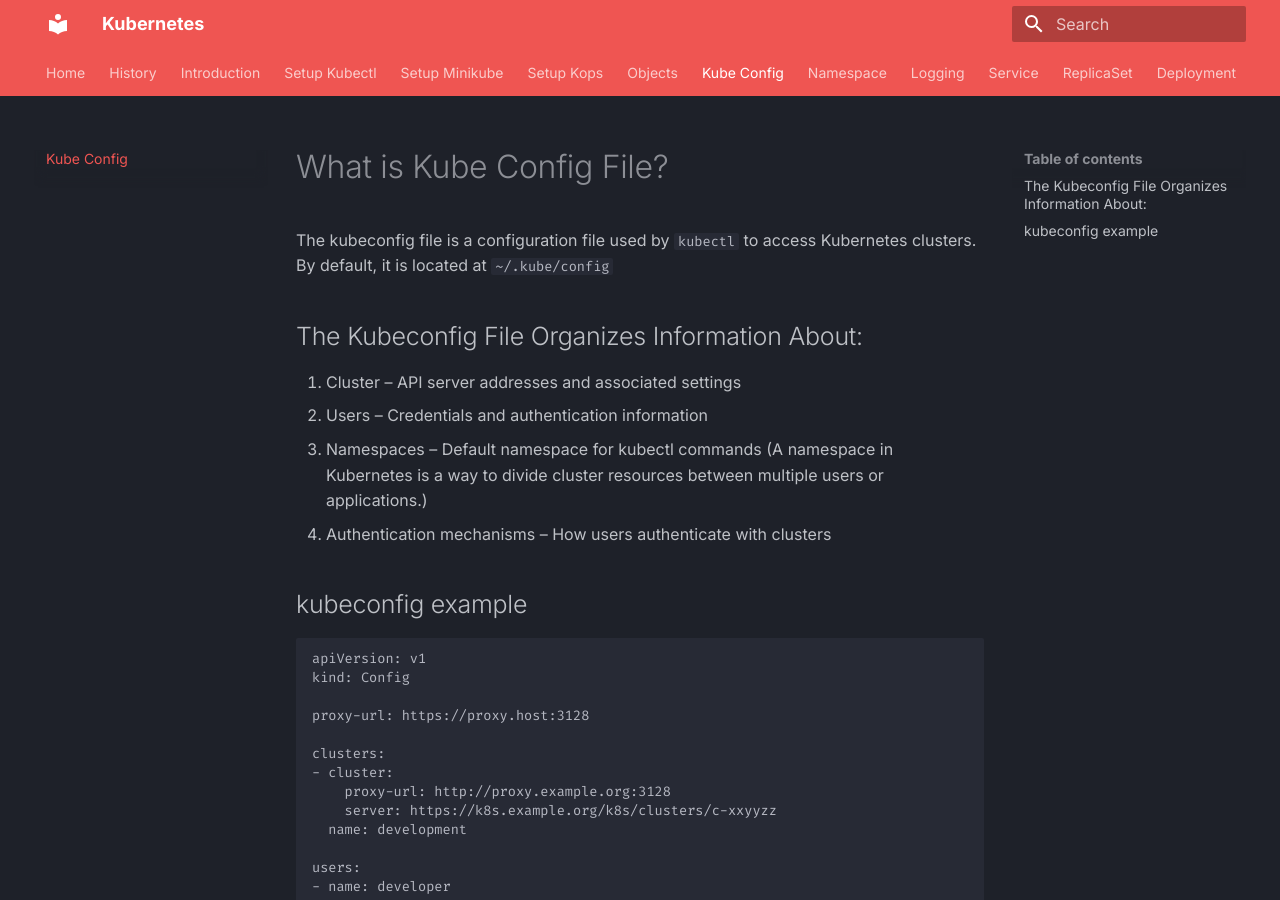
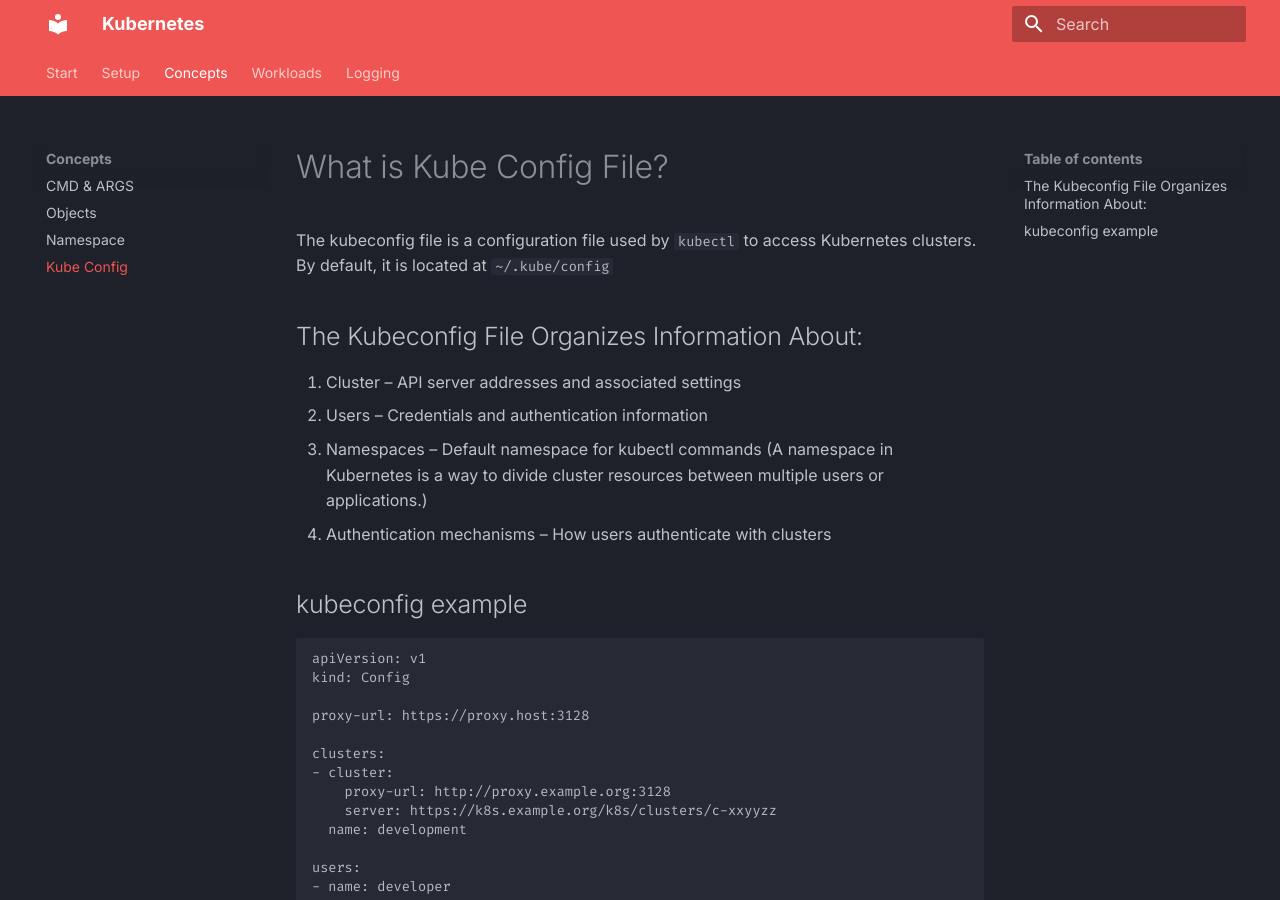
Before and after one commit to Alex0424/kubernetes, an MkDocs documentation site: the page built from docs/kube_config.md, in a window 1280 px wide and 900 px high. Built offline with MkDocs 1.6.1 and Material for MkDocs 9.7.7, drawn with Linux system fonts in a browser that asks for light colours.

Commit message:
Added commands_args page

```diff
--- a/mkdocs.yml
+++ b/mkdocs.yml
@@ -15,16 +15,21 @@
     - content.code.annotate # I still dont know what this code line does.
 
 nav:
-  - Home: index.md
-  - History: history.md
-  - Introduction: introduction.md
-  - Setup Kubectl: setup_kubectl.md
-  - Setup Minikube: setup_minikube.md
-  - Setup Kops: setup_kops.md
-  - Objects: objects.md
-  - Kube Config: kube_config.md
-  - Namespace: namespaces.md
+  - Start:
+      - Info: index.md
+      - History: history.md
+      - Introduction: introduction.md
+  - Setup:
+      - Setup Kubectl: setup_kubectl.md
+      - Setup Minikube: setup_minikube.md
+      - Setup Kops: setup_kops.md
+  - Concepts:
+      - CMD & ARGS: commands_arguments.md
+      - Objects: objects.md
+      - Namespace: namespaces.md
+      - Kube Config: kube_config.md
+  - Workloads:
+      - ReplicaSet: replicaset.md
+      - Deployment: deployment.md
+      - Service: service.md
   - Logging: different_logging.md
-  - Service: service.md
-  - ReplicaSet: replicaset.md
-  - Deployment: deployment.md
```
Also changed, not shown: docs/commands_arguments.md (added, +89 -0 lines).
